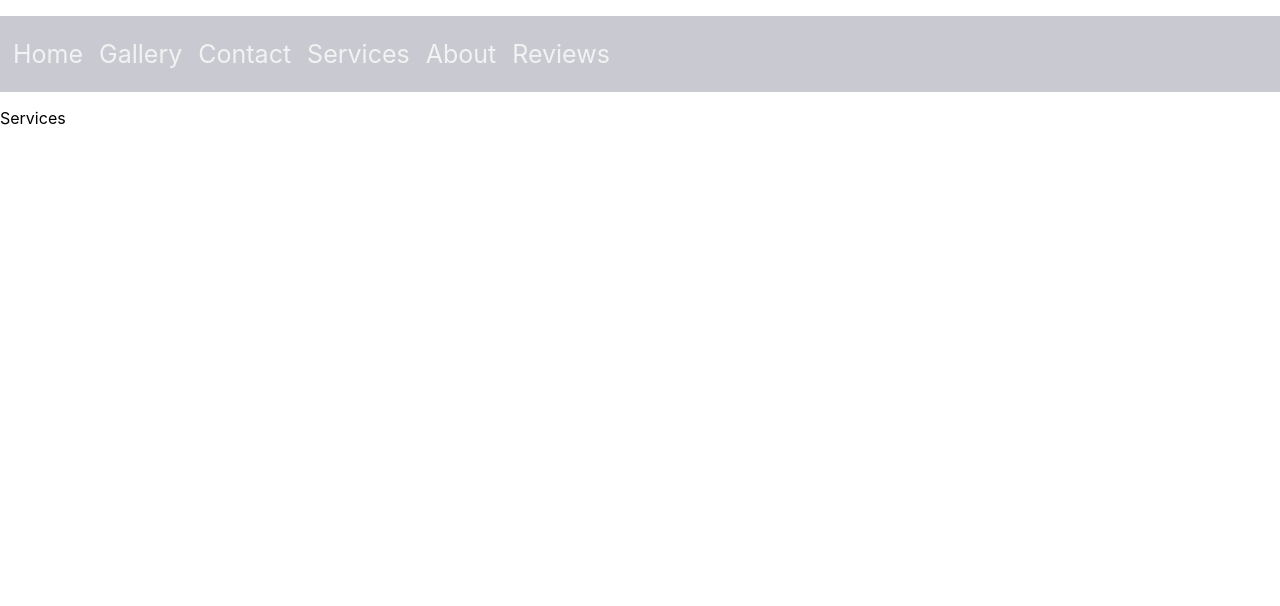
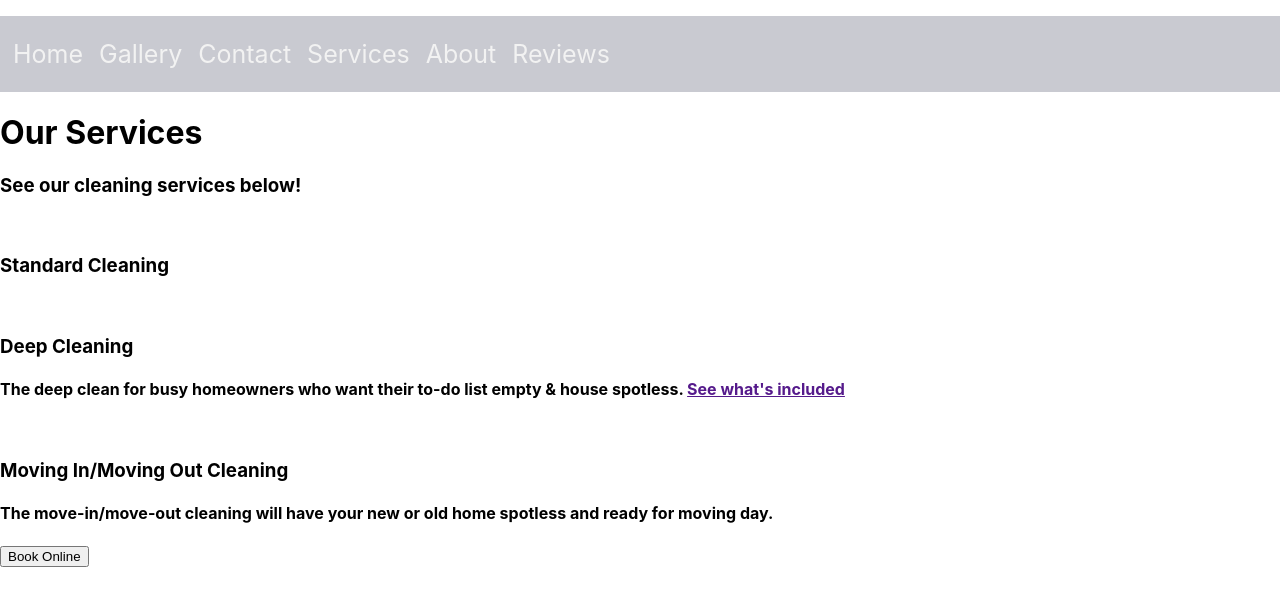
Before and after one commit to Keelsthegreat/SpotlessSolutionss, a React (Create React App) app in the folder spotless-solutions/: page /Services in a window 1280 px wide. Shown: the top 606 px of the page. Built offline with nearby package versions, Linux system fonts and the light colour scheme.

Commit message:
added contact and services page

```diff
--- a/spotless-solutions/src/Components/Contact.jsx
+++ b/spotless-solutions/src/Components/Contact.jsx
@@ -1,9 +1,26 @@
+
 import React from 'react'
 
 function Contact() {
   return (
     <div>
         <h3>Contact Us Now!</h3>
+        <h4>You can fill out this form and we will give you a custom quote with more detailed information. If you need to call us please reach out to us at *blank*</h4>
+
+       <div>
+        <h3> Name</h3>
+        <input type='text' id='name'  name='name' placeholder='Jane'/>
+        <h3>Phone Number</h3>
+        <input type='text' id='number' min='10' max='10' placeholder='(123)-456-7890'/>
+        <h3>Email</h3>
+        <input type='text'placeholder='Janedoe@example.com'/>
+        <h3>Select a Service</h3>
+       <label for = 'select a service'>Select a Service:</label>
+       <select name='services' id='services'>
+        <option value='flatrate'>Flat Rate</option>
+        <option value='hourly'>Hourly</option>
+       </select>
+       </div>
     </div>
   )
 }
--- a/spotless-solutions/src/Components/Services.jsx
+++ b/spotless-solutions/src/Components/Services.jsx
@@ -2,7 +2,29 @@ import React from 'react'
 
 function Services() {
   return (
-    <div>Services</div>
+    <div>
+        <h1>Our Services</h1>
+        <h3>See our cleaning services below!</h3>
+
+        <div>
+        <img src='' alt=''/>
+        <h3>Standard Cleaning</h3>
+        </div>
+
+        <div>
+        <img src='' alt=''/>
+        <h3>Deep Cleaning</h3>
+        <h4>The deep clean for busy homeowners who want their to-do list empty & house spotless. <a href=''>See what's included</a></h4>
+        </div>
+
+        <div>
+        <img src='' alt=''/>
+        <h3>Moving In/Moving Out Cleaning</h3>
+        <h4>The move-in/move-out cleaning will have your new or old home spotless and ready for moving day.</h4>
+        </div>
+        <button>Book Online</button>
+
+    </div>
   )
 }
 
```
